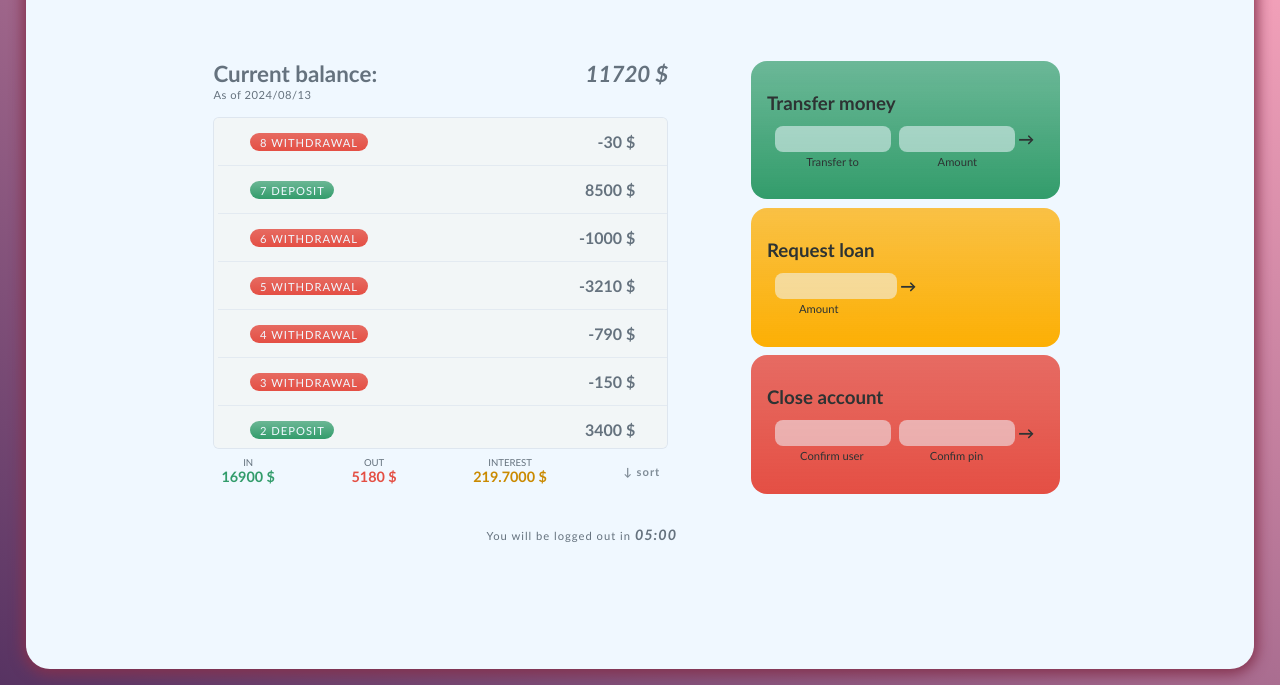
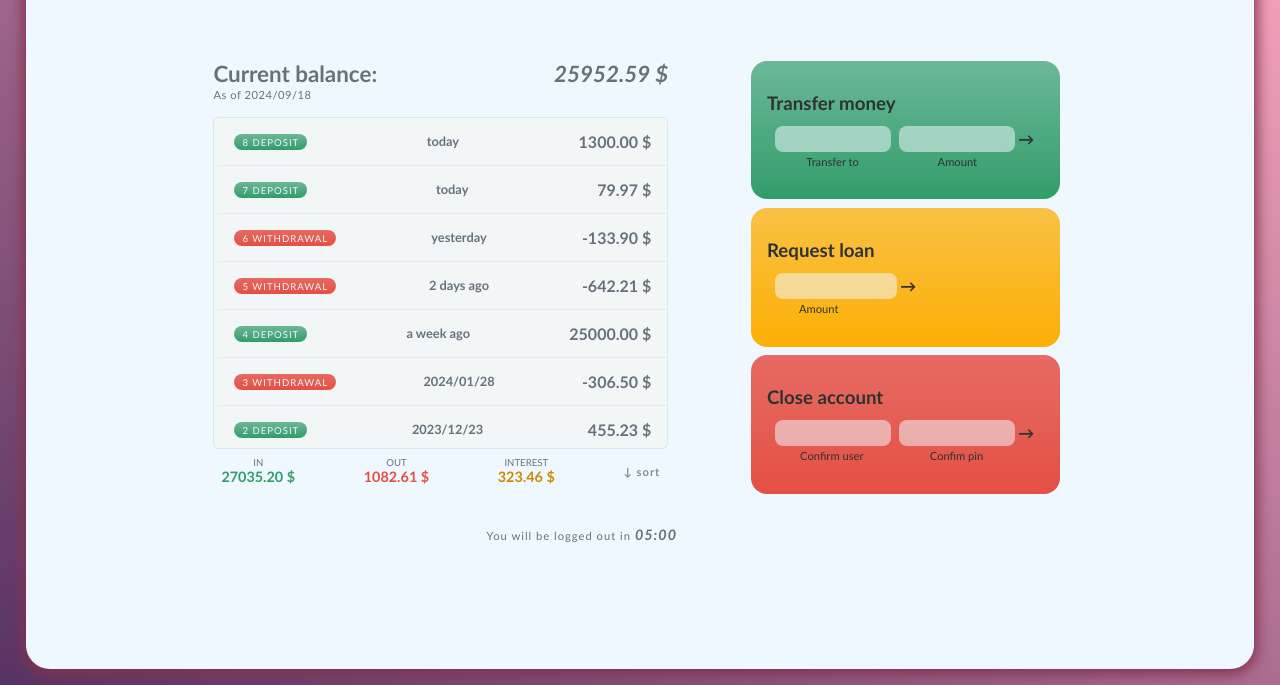
Before and after one commit to pejhvaman/banker, a plain HTML site: page index.html in a window 1280 px wide. Shown: the part 115-800 px from the top of the page. Drawn offline with Linux system fonts and the light colour scheme.

Commit message:
movements dates and current date

```diff
--- a/index.html
+++ b/index.html
@@ -51,38 +51,11 @@
             </p>
           </header>
           <ul class="transactions">
-            <li class="transaction deposit">
+            <!-- <li class="transaction deposit">
               <span class="transaction-label">1 deposit</span>
+              <span class="transaction-date">2 days ago</span>
               <span class="transaction-value">1334$</span>
-            </li>
-            <li class="transaction withdrawal">
-              <span class="transaction-label">2 withdrawal</span>
-              <span class="transaction-value">1334$</span>
-            </li>
-            <li class="transaction deposit">
-              <span class="transaction-label">1 deposit</span>
-              <span class="transaction-value">1334$</span>
-            </li>
-            <li class="transaction withdrawal">
-              <span class="transaction-label">2 withdrawal</span>
-              <span class="transaction-value">1334$</span>
-            </li>
-            <li class="transaction deposit">
-              <span class="transaction-label">1 deposit</span>
-              <span class="transaction-value">1334$</span>
-            </li>
-            <li class="transaction withdrawal">
-              <span class="transaction-label">2 withdrawal</span>
-              <span class="transaction-value">1334$</span>
-            </li>
-            <li class="transaction deposit">
-              <span class="transaction-label">1 deposit</span>
-              <span class="transaction-value">1334$</span>
-            </li>
-            <li class="transaction withdrawal">
-              <span class="transaction-label">2 withdrawal</span>
-              <span class="transaction-value">1334$</span>
-            </li>
+            </li> -->
           </ul>
           <footer class="summary">
             <p>
--- a/script.js
+++ b/script.js
@@ -3,33 +3,45 @@
 // Data
 const account1 = {
   owner: "Pezhman Yazdankhah",
-  movements: [5000, 3400, -150, -790, -3210, -1000, 8500, -30],
-  interestRate: 1.3, // %
+  movements: [200, 455.23, -306.5, 25000, -642.21, -133.9, 79.97, 1300],
+  interestRate: 1.2, // %
   pin: 1111,
+
+  movementsDates: [
+    "2023-11-18T21:31:17.178Z",
+    "2023-12-23T07:42:02.383Z",
+    "2024-01-28T09:15:04.904Z",
+    "2024-09-11T10:17:24.185Z",
+    "2024-09-16T14:11:59.604Z",
+    "2024-09-17T17:01:17.194Z",
+    "2024-09-18T18:36:17.929Z",
+    "2024-09-19T00:30:36.790Z",
+  ],
+  currency: "IRR",
+  locale: "fa-IR", // de-DE
 };
 
 const account2 = {
   owner: "Ansar Mirzayi",
-  movements: [200, 450, -400, 3000, -650, -130, 70, 1300],
-  interestRate: 1.1,
+  movements: [5000, 3400, -150, -790, -3210, -1000, 8500, -30],
+  interestRate: 1.5,
   pin: 2222,
+
+  movementsDates: [
+    "2019-11-01T13:15:33.035Z",
+    "2019-11-30T09:48:16.867Z",
+    "2019-12-25T06:04:23.907Z",
+    "2020-01-25T14:18:46.235Z",
+    "2020-02-05T16:33:06.386Z",
+    "2020-04-10T14:43:26.374Z",
+    "2020-06-25T18:49:59.371Z",
+    "2020-07-26T12:01:20.894Z",
+  ],
+  currency: "USD",
+  locale: "en-US",
 };
 
-const account3 = {
-  owner: "Mehran Hamedi",
-  movements: [200, -200, 340, -300, -20, 50, 400, -460],
-  interestRate: 0.9,
-  pin: 3333,
-};
-
-const account4 = {
-  owner: "M.Hossein Rahmani",
-  movements: [430, 1000, 700, 50, 90],
-  interestRate: 1,
-  pin: 4444,
-};
-
-const accounts = [account1, account2, account3, account4];
+const accounts = [account1, account2];
 
 // Elements
 const enterEL = document.querySelector(".enter"),
@@ -56,7 +68,8 @@ const enterEL = document.querySelector(".enter"),
   closeUserInput = document.getElementById("user-to-close"),
   closePassInput = document.getElementById("pass-to-close"),
   closeAccBtn = document.querySelector(".close-btn"),
-  sortBtn = document.querySelector(".sort");
+  sortBtn = document.querySelector(".sort"),
+  currentDateEl = document.querySelector(".current-date");
 // Important Variables
 let currentAccount,
   sort = false;
@@ -120,6 +133,32 @@ const clearBlurInputs = function (...inputs) {
   });
 };
 
+const simpleDater = (dateObj) => {
+  const year = dateObj.getFullYear();
+  const month = `${dateObj.getMonth() + 1}`.padStart(2, 0);
+  const day = `${dateObj.getDate()}`.padStart(2, 0);
+  return `${year}/${month}/${day}`;
+};
+
+const displayCurrentDate = () => {
+  const date = simpleDater(new Date());
+  currentDateEl.textContent = date;
+};
+
+displayCurrentDate();
+
+const calcDaysPassed = (date1, date2) =>
+  Math.round(Math.abs(date1 - date2) / (24 * 60 * 60 * 1000));
+
+const movmentDateString = (date) => {
+  const day = calcDaysPassed(date, new Date());
+  if (day === 0) return "today";
+  if (day === 1) return "yesterday";
+  if (day > 1 && day < 7) return `${day} days ago`;
+  if (day === 7) return "a week ago";
+  else return simpleDater(date);
+};
+
 const showMovements = function (currentAccount, sort = false) {
   movementsEl.innerHTML = "";
 
@@ -127,19 +166,25 @@ const showMovements = function (currentAccount, sort = false) {
 
   const movsMap = new Map();
 
-  movsArr.forEach((mov, i) => movsMap.set(mov, i + 1));
+  movsArr.forEach((mov, i) => movsMap.set(mov, i));
 
   const sortedMovs = movsArr.slice().sort((a, b) => a - b);
 
   const movements = sort ? sortedMovs : movsArr;
 
+  //date
+  const movDates = currentAccount.movementsDates;
+
   movements.forEach((mov) => {
     const movRow = `
             <li class="transaction ${mov > 0 ? "deposit" : "withdrawal"}">
-              <span class="transaction-label">${movsMap.get(mov)} ${
+              <span class="transaction-label">${movsMap.get(mov) + 1} ${
       mov > 0 ? "deposit" : "withdrawal"
     }</span>
-              <span class="transaction-value">${mov} $</span>
+              <span class="transaction-date">${movmentDateString(
+                new Date(movDates[movsMap.get(mov)])
+              )}</span>
+              <span class="transaction-value">${mov.toFixed(2)} $</span>
             </li>
         `;
     movementsEl.insertAdjacentHTML("afterbegin", movRow);
@@ -155,17 +200,17 @@ const calcDisplaySummary = function (currentAccount) {
   const income = currentAccount.movements
     .filter((mov) => mov > 0)
     .reduce((inc, cur) => inc + cur, 0);
-  incomeEl.textContent = `${income} $`;
+  incomeEl.textContent = `${income.toFixed(2)} $`;
   const outgo = currentAccount.movements
     .filter((mov) => mov < 0)
     .reduce((out, cur) => out + cur, 0);
-  outgoEl.textContent = `${Math.abs(outgo)} $`;
+  outgoEl.textContent = `${Math.abs(outgo).toFixed(2)} $`;
   const interest = currentAccount.movements
     .filter((mov) => mov > 0)
     .map((dep) => (dep * currentAccount.interestRate) / 100)
     .filter((int) => int >= 1)
     .reduce((int, cur) => int + cur, 0);
-  interestEl.textContent = `${interest.toFixed(4)} $`;
+  interestEl.textContent = `${interest.toFixed(2)} $`;
 };
 
 const updateUI = function (currentAccount) {
--- a/style.css
+++ b/style.css
@@ -242,7 +242,7 @@ body {
 
 .transaction {
   height: 3rem;
-  padding: 0.5rem 2rem;
+  padding: 0.5rem 1rem;
   border-bottom: 1px solid rgba(213, 223, 236, 0.507);
   display: flex;
   justify-content: space-between;
@@ -253,8 +253,8 @@ body {
 }
 
 .transaction-label {
-  font-size: 0.7rem;
-  padding: 0.1rem 0.6rem;
+  font-size: 0.6rem;
+  padding: 0.1rem 0.5rem;
   padding-top: 0.2rem;
   border-radius: 24px;
   color: aliceblue;
@@ -269,6 +269,11 @@ body {
 }
 .withdrawal .transaction-label {
   background: var(--fourth-gradient);
+}
+
+.transaction-date {
+  font-size: 0.8rem;
+  font-weight: 600;
 }
 
 .transaction-value {
@@ -486,6 +491,13 @@ input[type="number"] {
     padding-left: 1rem;
     height: 2rem;
   }
+  .transaction-value {
+    font-size: 0.7rem;
+  }
+
+  .transaction-date {
+    font-size: 0.6rem;
+  }
 
   .message {
     display: none;
```
